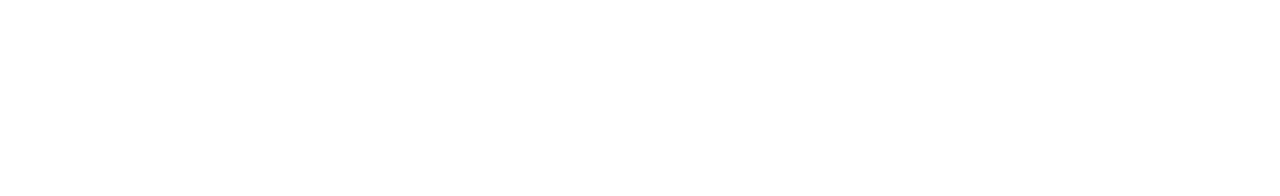
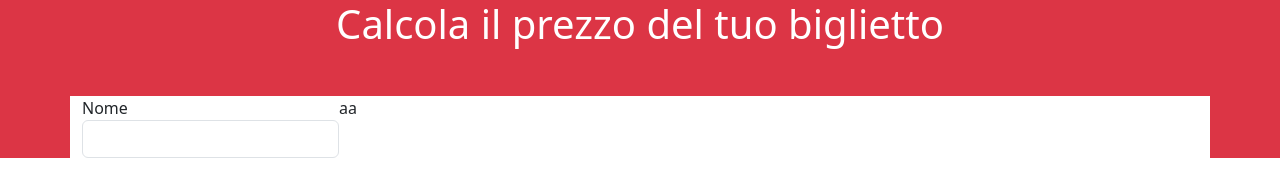
Before and after one commit to teoma145/js-biglietto-treno-form, a plain HTML site: page index.html in a window 1280 px wide. Drawn offline with nearby package versions, Linux system fonts and the light colour scheme.

Commit message:
html-section1

```diff
--- a/index.html
+++ b/index.html
@@ -8,6 +8,20 @@
     <link rel="stylesheet" href="css/style.css">
 </head>
 <body>
-
+    <div class="bg-danger">
+        <h1 class="text-white text-center">Calcola il prezzo del tuo biglietto</h1>
+        <div class="container bg-white mt-5 d-flex">
+            <div>
+               <label for="nome">Nome</label>
+               <input type="text" class="form-control" id="nome" placeholder="" value="" name="nome">
+            </div>
+            <div>
+               a
+            </div>
+            <div>
+               a
+            </div>
+        </div>
+    </div>
 </body>
 </html>
```
